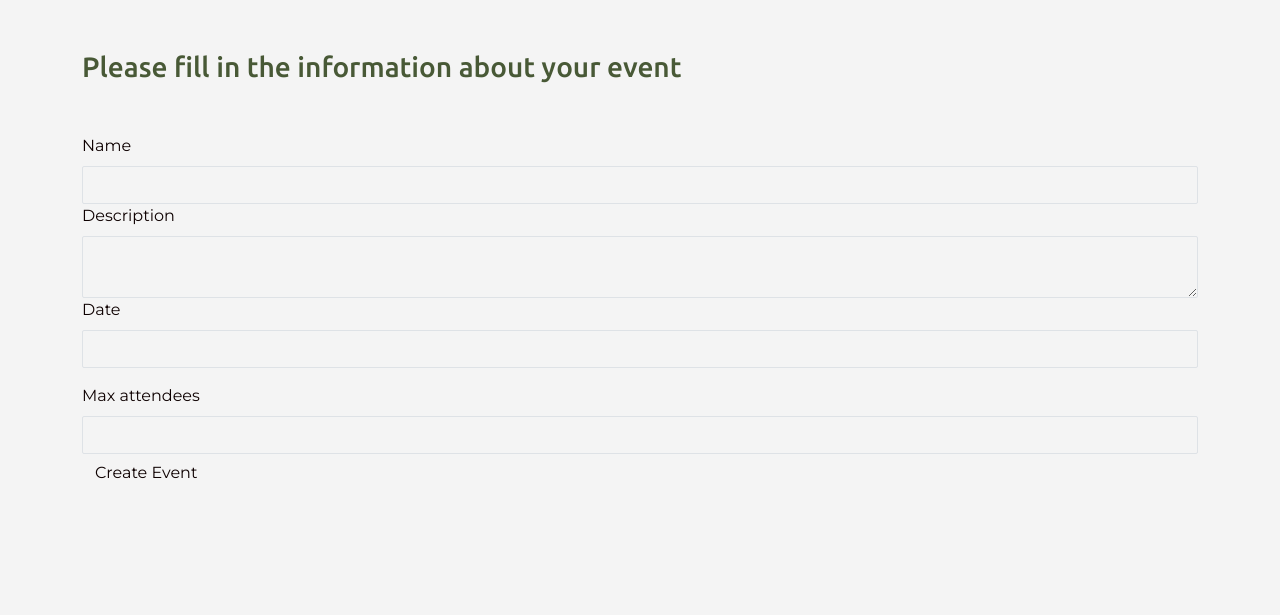
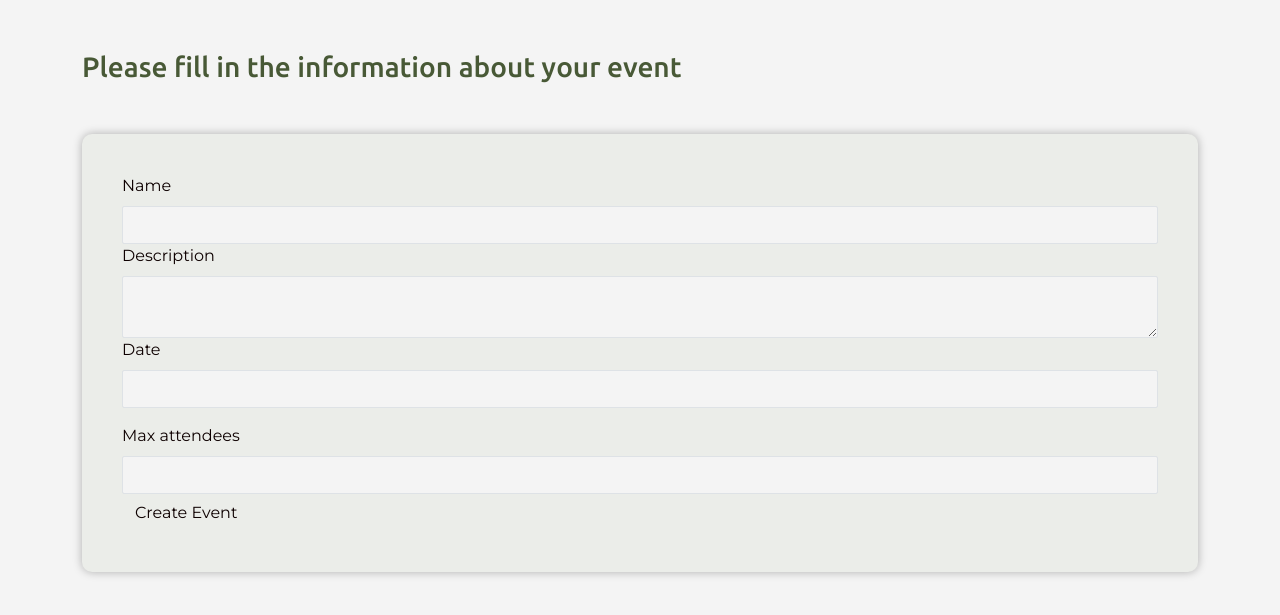
Before and after one commit to justdevelopin/CityGardens, a Rails app: page /gardens/1/events/new in a window 1280 px wide. Shown: the top 615 px of the page. Run offline with Rails 7, Linux system fonts and the light colour scheme; the visitor is signed in with stand-in values (Sample User, id 1); style sheets or scripts are compiled from the project's sources; parts of the project's set-up code (start-up, migrations or seed data) failed here and were passed over; some libraries are stand-ins or nearby versions.

Commit message:
almost finished with the design

```diff
--- a/app/assets/stylesheets/pages/_new_event.scss
+++ b/app/assets/stylesheets/pages/_new_event.scss
@@ -8,3 +8,10 @@
 .action-button {
   color: #485936;
 }
+
+.form-container {
+  padding: 40px;
+  background-color: #ebede9;
+  border-radius: 10px;
+  box-shadow: 0 0 10px 0 #05070349;
+}
--- a/app/views/events/new.html.erb
+++ b/app/views/events/new.html.erb
@@ -2,6 +2,7 @@
 <div class="container">
   <h3 class="tirtuary-h">Please fill in the information about your event</h3>
 
+  <div class="form-container">
     <%= simple_form_for @event do |f| %>
       <%= f.input :name, wrapper_html: {class: "f-input"} %>
       <%= f.input :description, wrapper_html: {class: "f-input"} %>
@@ -12,3 +13,4 @@
       <%= f.button :submit, wrapper_html: {class: "action-button"} %>
     <% end %>
   </div>
+</div>
```
Also changed, not shown: config/routes.rb (line endings or trailing spaces). Lines whose indentation alone changed are shown as unchanged.
